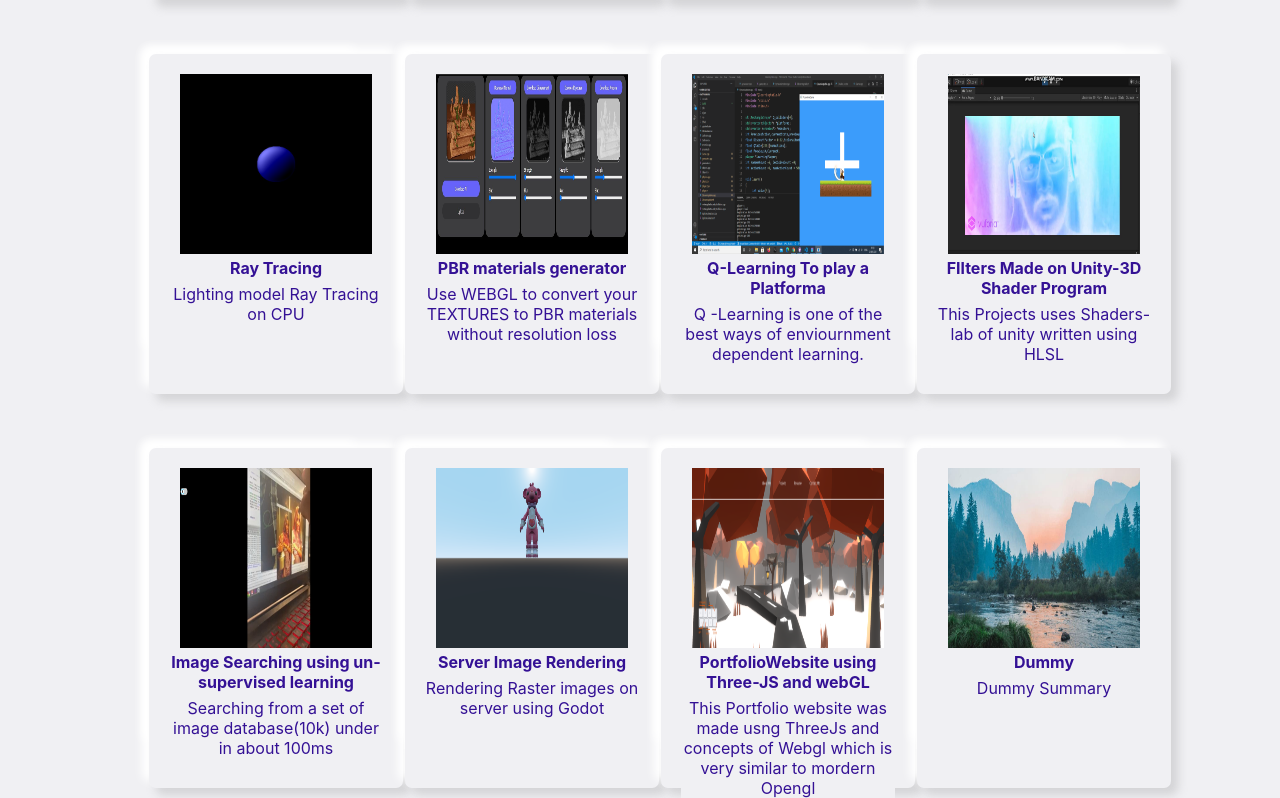
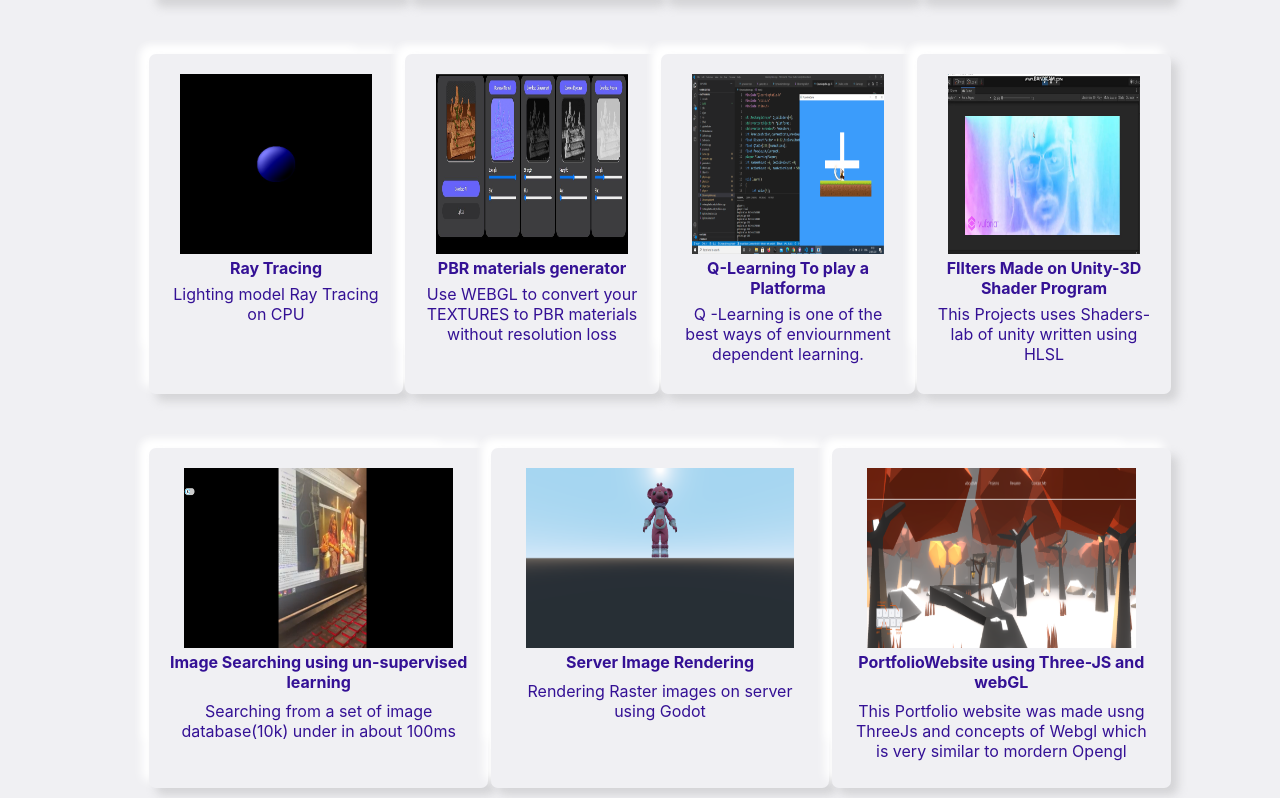
Before and after one commit to prakhar-s-srivastava/PortfolioNew, a React (Create React App) app: page /Projects in a window 1280 px wide. Shown: the part 632-1430 px from the top of the page. Built offline with nearby package versions, Linux system fonts and the light colour scheme.

Commit message:
removed Dummy

```diff
--- a/src/Components/Projects.js
+++ b/src/Components/Projects.js
@@ -141,12 +141,7 @@ function Projects()
               Link="https://boldhonor.github.io/MyPortfolio/"
               ProjectImage={portfolio}
             />
-            <FlippingCard
-              ProjectName="Dummy"
-              ProjectSummary="Dummy Summary"
-              ProjectDescription="Dummy Description"
-              ProjectImage={dummy}
-            />
+
           </div>
         </div>
       </div>
```
